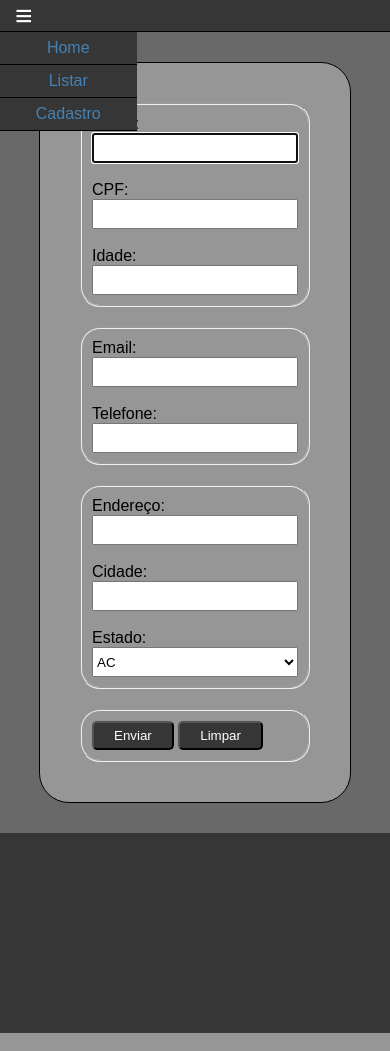
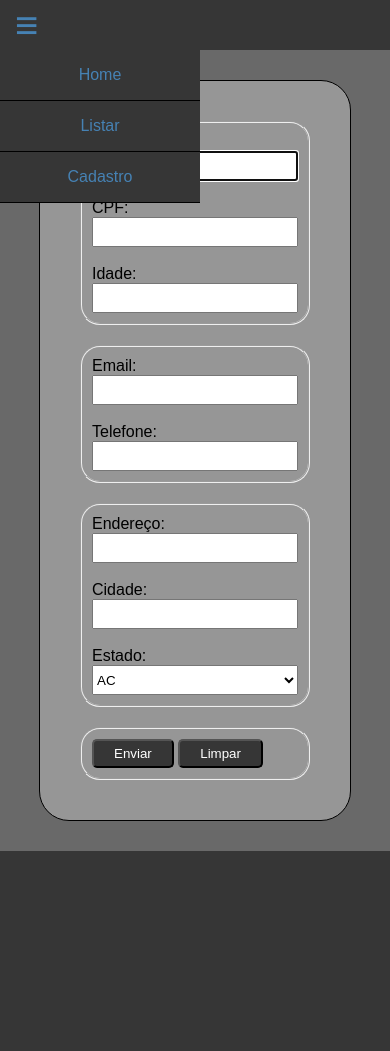
Before and after one commit to ivelcorvo/Cadastro_Em_Sessao, a PHP site: page /cadastro.php in a window 390 px wide, after a click that opens the changed part. Run offline with PHP 8.4, Linux system fonts and the light colour scheme.

Commit message:
melhorias

```diff
--- a/cadastro.php
+++ b/cadastro.php
@@ -36,8 +36,8 @@
         <meta name="viewport" content="width=device-width, initial-scale=1.0">
         <meta http-equiv="X-UA-Compatible" content="IE=edge">
 		<title>Cad - Cadastro</title>
-		<link rel="stylesheet" type="text/css" href="_css/estilo.css">
-		<link rel="shortcut icon" type="imagem/png" href="_icon/cadastro.png">
+		<link rel="stylesheet" type="text/css" href="css/estilo.css">
+		<link rel="shortcut icon" type="imagem/png" href="icon/cadastro.png">
 	</head>
 	<body>
 		<header>
@@ -48,10 +48,10 @@
 					<li><a href="lista.php">Listar</a></li>
 					<li><a href="#">Cadastro</a></li>
 				</ul>
-				<!-- menu para aparelhos moveis -->
-				<label class='lbl-menu' for='check'>&#8801;</label>
-				<input type='checkbox' id='check'>
-				<ul class="menu-movel">
+				<!-- menu mobile -->
+				<label class="lbl-mobile" for="check">&#8801;</label>
+                <input type="checkbox" id="check">
+				<ul class="menu-mobile">
 					<li><a href="index.php">Home</a></li>
 					<li><a href="lista.php">Listar</a></li>
 					<li><a href="#">Cadastro</a></li>
@@ -67,15 +67,15 @@
 						<label for="nome">Nome: </label>
 						<input type="text" name="nome" id="nome" class="campo" required autofocus value="<?php echo $nome; ?>"><br><br>
 						<label for="cpf">CPF: </label>
-						<input type="text" name="cpf" id="cpf" class="campo" required value="<?php echo $cpf; ?>"><br><br>
+						<input type="text" name="cpf" id="cpf" class="campo" maxlength="11" required value="<?php echo $cpf; ?>"><br><br>
 						<label for="idade">Idade: </label>
 						<input type="number" name="idade" id="idade" class="campo" required value="<?php echo $idade; ?>">
 					</fieldset>
 					<fieldset>
 						<label for="email">Email: </label>
-						<input type="text" name="email" id="email" class="campo" required value="<?php echo $email; ?>"><br><br>
+						<input type="email" name="email" id="email" class="campo" required value="<?php echo $email; ?>"><br><br>
 						<label for="telefone">Telefone: </label>
-						<input type="text" name="telefone" id="telefone" class="campo" required value="<?php echo $telefone; ?>">
+						<input type="tel" name="telefone" id="telefone" class="campo" required value="<?php echo $telefone; ?>">
 					</fieldset>
 					<fieldset>
 						<label for="endereco">Endereço: </label>
--- /dev/null
+++ b/css/estilo.css
@@ -0,0 +1,252 @@
+*{
+	margin: 0;
+	padding: 0;
+	box-sizing: border-box;
+	-webkit-box-sizing: border-box;
+	-moz-box-sizing: border-box;
+}
+
+:root{
+	--cor3: #fff;
+	--cor5: #000000;
+
+	--palavraMenu: steelblue;
+	--corPadrao1: #696969;
+	--corPadrao2: #363636;
+	--corSection: #969696;  /*#B5B5B5;*/
+
+}
+/* =========================================================================================== */
+/* GERAL */
+/* =========================================================================================== */
+body{
+	background-color: var(--corPadrao1);
+	font-family: Arial;
+}
+
+h1{
+	text-align: center;
+}
+
+.img_resposivo{
+	max-width: 100%;
+	height: auto;
+}
+
+.btn{
+	padding: 5px 20px;
+	border-radius: 5px;
+	-webkit-border-radius: 5px;
+	-moz-border-radius: 5px;
+	background-color: var(--corPadrao2);
+	color: var(--cor3);
+	cursor: pointer;
+}
+
+.btn2{
+	margin: 0 3px 0;
+	border-radius: 5px;
+	-webkit-border-radius: 5px;
+	-moz-border-radius: 5px;
+	padding: 5px 19px;
+	line-height: 10px;
+	background-color: var(--corPadrao2);
+}
+.btn2:hover{
+	background-color: var(--corSection);
+}
+
+.titulo{
+	font-size: 30px;
+}
+
+.margin-top-10{
+	padding-top: 10px;
+}
+
+.flex{
+	display: flex;
+}
+
+/* ========================================= */
+/* MENU */
+/* ========================================== */
+nav{
+    background-color: var(--corPadrao2);
+    width: 100%;
+    height: 50px;
+    line-height: 50px;
+    position: relative;
+}
+
+/* ========================================= */
+/* MENU DESKTOP */
+ul.menu{
+	width: 100%;
+	list-style-type: none;
+	display: flex;
+}
+ul.menu li{
+	text-align: left;
+}
+ul.menu li a{
+	padding: 0px 20px 0px;
+	color: var(--palavraMenu);
+	text-decoration: none;
+	display: block;
+}
+ul.menu li a:hover{
+	background-color: rgba(0,0,0,0.1);
+}
+
+/* ========================================= */
+/* MENU MOBILE */
+.lbl-mobile, ul.menu-mobile, #check{
+	display: none;
+}
+.lbl-mobile{
+	width: 60px;
+	font-size: 40px;
+	padding-left: 15px;
+	color: var(--palavraMenu);
+	cursor: pointer;
+}
+ul.menu-mobile{
+	width: 200px;
+	margin-top: -400px;
+	background-color: var(--corPadrao2);
+}
+ul.menu-mobile li{
+	text-align: center;
+	width: 100%;
+	border-bottom: 1px solid var(--cor5);
+}
+ul.menu-mobile li a{
+	display: block;
+	text-decoration: none;
+	color: var(--palavraMenu);
+}
+ul.menu-mobile li a:hover{
+	background-color: rgba(0,0,0,0.1);
+}
+#check:checked ~ ul.menu-mobile{
+	margin-top: 0;
+}
+@media only screen and (max-width: 1000px){
+	ul.menu{
+		display: none;
+	}
+	.lbl-mobile, ul.menu-mobile{
+		display: block;
+	}
+}
+
+/* =========================================== */
+/* MAIN */
+.conteiner{
+	width: 70%;
+	margin: auto;
+}
+@media only screen and (max-width: 1000px){
+	.conteiner{
+		width: 80%;
+	}
+}
+
+section.principal{
+	background-color: var(--corSection);
+	margin-top: 30px;
+	margin-bottom: 30px;
+	border: 1px solid ;
+	border-radius: 30px;
+	-webkit-border-radius: 30px;
+	-moz-border-radius: 30px;
+	padding: 20px;
+}
+
+footer{
+	width: 100%;
+	height: 200px;
+	background-color: var(--corPadrao2);
+}
+
+/* =========================================================================================== */
+/* HOME */
+/* =========================================================================================== */
+.aviso-usuario ul{
+	margin-left: 18px;
+}
+
+/* =========================================================================================== */
+/* CADASTRO */
+/* =========================================================================================== */
+ fieldset{
+	margin: 20px;
+	border-radius: 20px;
+	-webkit-border-radius: 20px;
+	-moz-border-radius: 20px;
+	padding: 10px;
+}
+fieldset legend{
+	width: 90%;
+	text-align: center;
+	border: 1px solid var(--cor5);
+	border-radius: 30px;
+	-webkit-border-radius: 30px;
+	-moz-border-radius: 30px;
+	padding: 5px;
+}
+fieldset .campo{
+	width: 100%;
+	height: 30px;
+}
+
+/* =========================================================================================== */
+/* LISTAR */
+/* =========================================================================================== */
+section.lista{
+	overflow: auto;
+	background-color: var(--corSection);
+	margin-top: 30px;
+	margin-bottom: 30px;
+	border: 1px solid ;
+	border-radius: 30px;
+	-webkit-border-radius: 30px;
+	-moz-border-radius: 30px;
+	padding: 20px;
+}
+
+table{
+	margin: auto;
+}
+td{
+	padding: 5px;
+}
+tr:hover{
+	background-color: rgba(0,0,0,0.3);
+}
+
+@media only screen and (max-width: 1200px){
+	section.lista{
+		overflow: auto;
+
+		border-radius: 30px  30px 0 0;
+
+   }
+	/*
+	 GAMBIARRA - tentativa de fazer a tabela ficar responsiva. PRECISO MELHORAR
+	table{
+		display: flex;
+	}
+	th{
+		padding: 4.8px 0;
+		display:block;
+	}
+	td{
+		display: block;
+
+	}
+	tbody{
+		display: flex;
+	} */
+}
```
Also changed, not shown: index.php (+6 -6 lines), lista.php (+10 -10 lines), icon/alterar.png (added), icon/apagar.png (added), icon/cadastro.png (added), icon/verificado.png (added).
